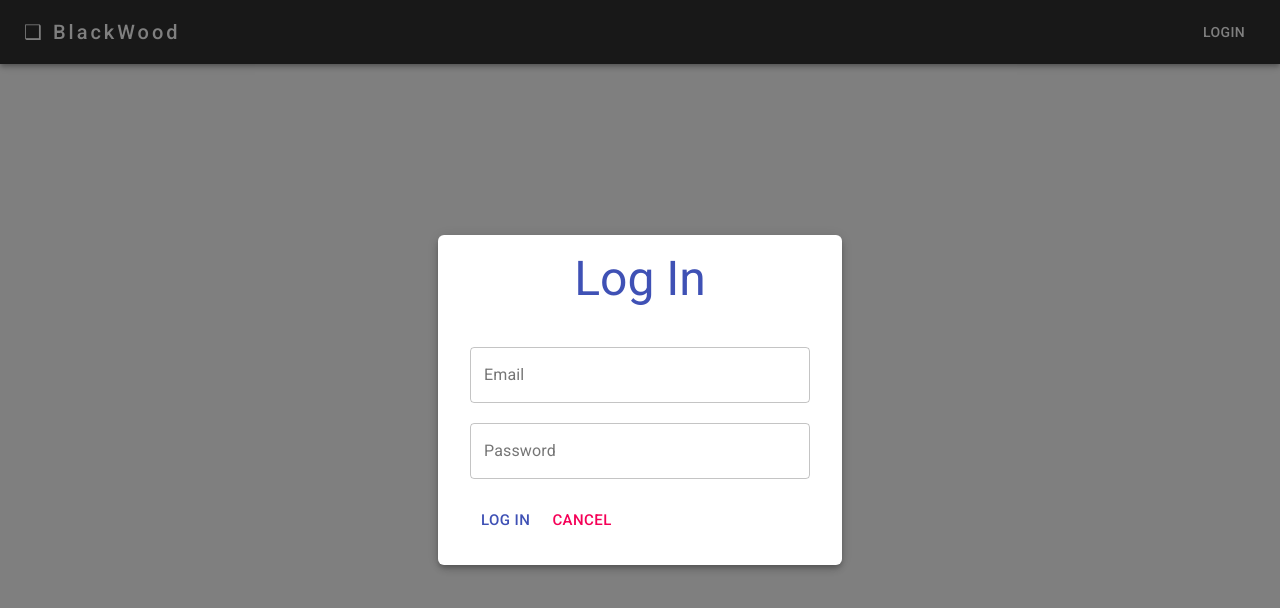
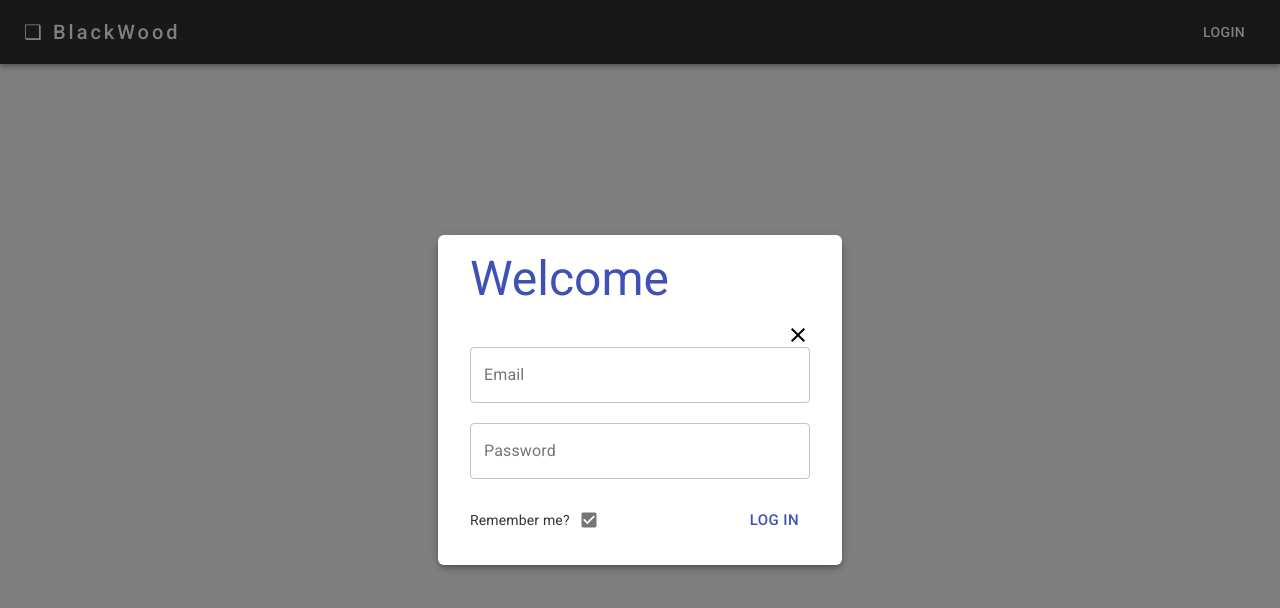
Before and after one commit to IlyaKrapivnoy/material_ui_responsive_site_1, a React (Create React App) app: page / in a window 1280 px wide. Both pictures are taken after a click on the button "LOGIN". Shown: the top 608 px of the page. Built offline with nearby package versions, Linux system fonts and the light colour scheme.

Commit message:
change modal

```diff
--- a/src/components/Form.jsx
+++ b/src/components/Form.jsx
@@ -1,5 +1,6 @@
-import { TextField, makeStyles, Typography, Button } from '@material-ui/core';
+import { TextField, makeStyles, Typography, Box } from '@material-ui/core';
 import React, { useState } from 'react';
+import CloseIcon from '@material-ui/icons/Close';
 
 const useStyles = makeStyles((theme) => ({
     formItem: {
@@ -11,17 +12,29 @@ const useStyles = makeStyles((theme) => ({
         marginBottom: 40,
         textAlign: 'center',
     },
+    closeIcon: {
+        cursor: 'pointer',
+        '&:hover': {
+            color: '#7d7d7d',
+        },
+    },
 }));
 
-const Form = () => {
+const Form = ({ handleClose }) => {
     const classes = useStyles();
 
     return (
         <>
-            <Typography variant='h3' className={classes.logIn}>
-                Log In
-            </Typography>
-            <form className={classes.form} noValidate autoComplete='off'>
+            <Box display='flex' alignItems='end' justifyContent='space-between'>
+                <Typography variant='h3' className={classes.logIn}>
+                    Welcome
+                </Typography>
+                <CloseIcon
+                    onClick={handleClose}
+                    className={classes.closeIcon}
+                />
+            </Box>
+            <form className={classes.form}>
                 <TextField
                     className={classes.formItem}
                     id='outlined-basic'
@@ -30,9 +43,10 @@ const Form = () => {
                 />
                 <TextField
                     className={classes.formItem}
-                    id='outlined-basic'
+                    id='outlined-password'
                     label='Password'
                     variant='outlined'
+                    type='password'
                 />
             </form>
         </>
--- a/src/components/Header.jsx
+++ b/src/components/Header.jsx
@@ -1,13 +1,14 @@
 import {
     AppBar,
     Button,
+    Checkbox,
     Container,
     makeStyles,
     Modal,
     Toolbar,
     Typography,
 } from '@material-ui/core';
-import { useState } from 'react';
+import react, { useState } from 'react';
 import { Box } from '@material-ui/core';
 import Form from './Form';
 
@@ -66,6 +67,12 @@ const Header = () => {
         setOpenModal(false);
     };
 
+    const [checked, setChecked] = useState(true);
+
+    const handleChange = (event) => {
+        setChecked(event.target.checked);
+    };
+
     return (
         <div>
             <AppBar position='static' className={classes.nav}>
@@ -87,7 +94,26 @@ const Header = () => {
                                 justifyContent='center'
                             >
                                 <div className={classes.paper}>
-                                    <Form />
+                                    <Form handleClose={handleClose} />
+                                    <Box
+                                        display='flex'
+                                        alignItems='center'
+                                        justifyContent='space-between'
+                                    >
+                                        <Box display='flex' alignItems='center'>
+                                            <Typography
+                                                variant='body2'
+                                                style={{ color: '#333' }}
+                                            >
+                                                Remember me?
+                                            </Typography>
+                                            <Checkbox
+                                                size='small'
+                                                checked={checked}
+                                                onChange={handleChange}
+                                                color='default'
+                                            />
+                                        </Box>
                                         <Button
                                             color='primary'
                                             onClick={handleClose}
@@ -95,13 +121,7 @@ const Header = () => {
                                         >
                                             Log in
                                         </Button>
-                                    <Button
-                                        color='secondary'
-                                        onClick={handleClose}
-                                        size='large'
-                                    >
-                                        Cancel
-                                    </Button>
+                                    </Box>
                                 </div>
                             </Box>
                         </Container>
```
Lines whose indentation alone changed are shown as unchanged.
